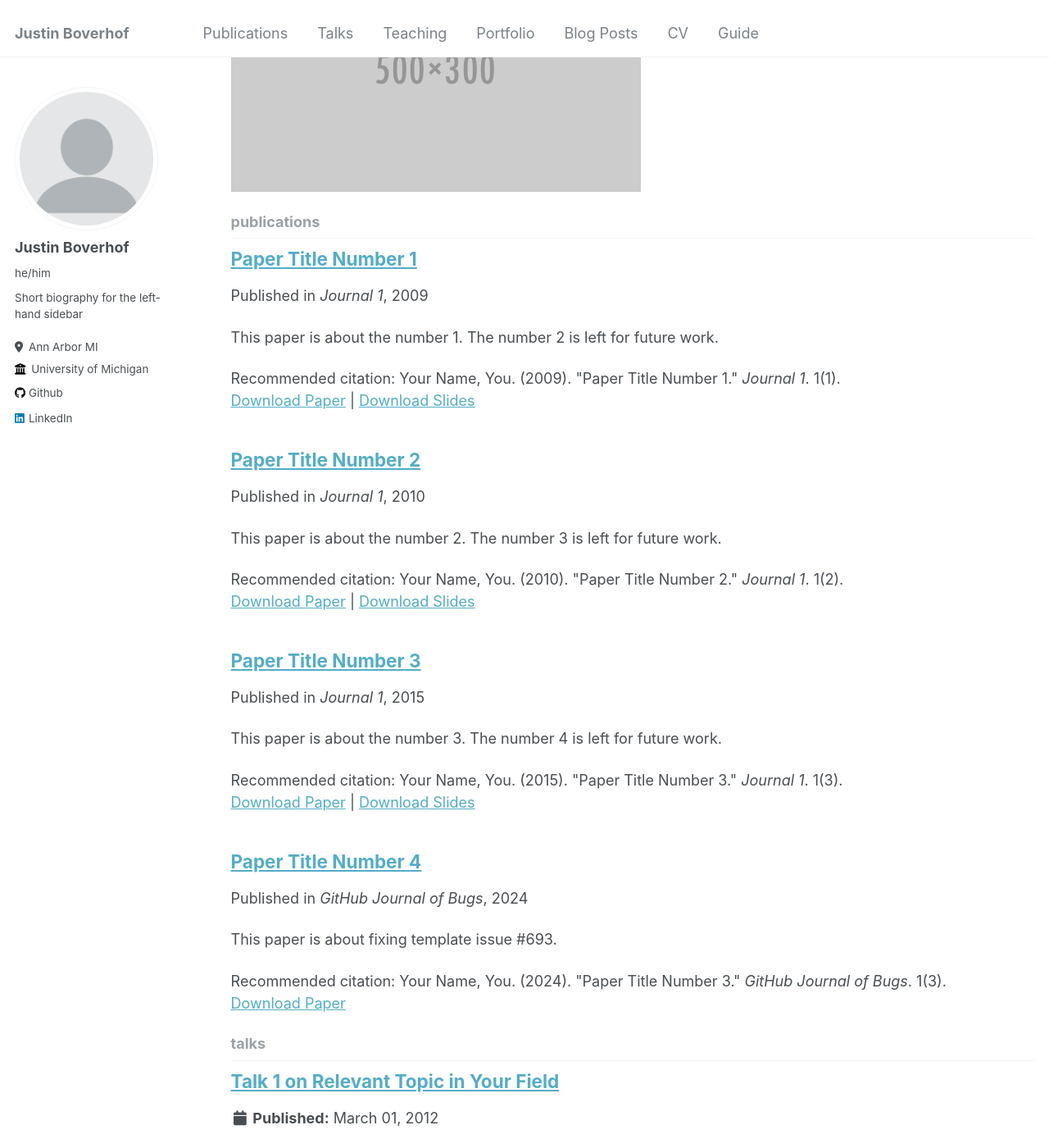
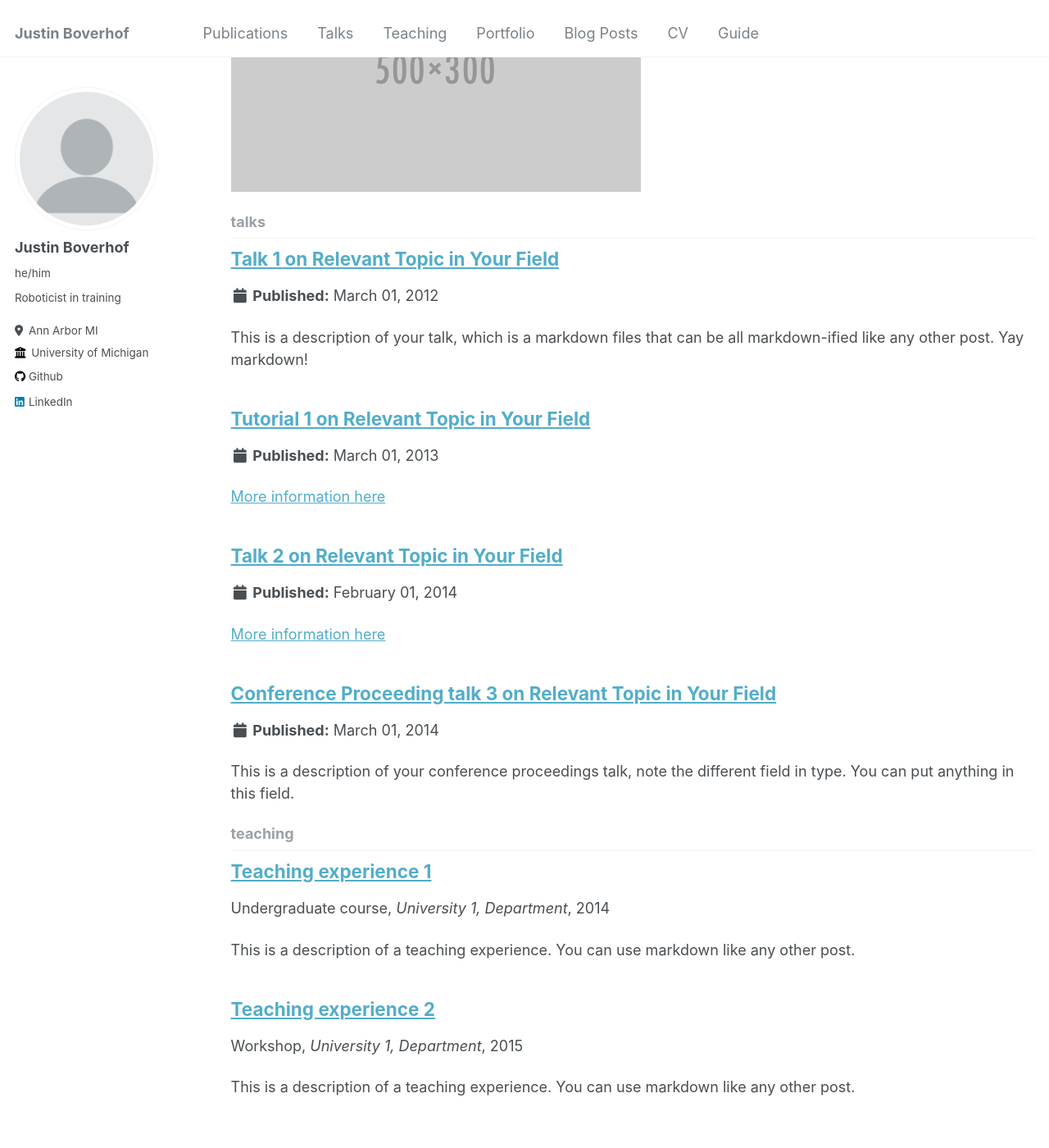
Before and after one commit to JustinBoverhof/justinboverhof.com, a Jekyll site: the page built from _pages/collection-archive.html, in a window 1280 px wide and 1400 px high, scrolled down 858 px. Shown: the whole window at 82% size. Built offline with Jekyll 4.4.1, drawn with Linux system fonts in a browser that asks for light colours; part of the change alters nothing that is shown.

Commit message:
Update _config.yml

```diff
--- a/_config.yml
+++ b/_config.yml
@@ -24,7 +24,7 @@ author:
   avatar           : "profile.png"
   name             : "Justin Boverhof"
   pronouns         : "he/him"
-  bio              : "Short biography for the left-hand sidebar"
+  bio              : "Roboticist in training"
   location         : "Ann Arbor MI"
   employer         : "University of Michigan"
   uri              : # URL
@@ -204,7 +204,7 @@ collections:
     output: true
     permalink: /:collection/:path/
   publications:
-    output: true
+    output: false
     permalink: /:collection/:path/
   portfolio:
     output: true
@@ -250,7 +250,7 @@ defaults:
     values:
       layout: single
       author_profile: true
-      share: false
+      share: true
       comments: true
   # _portfolio
   - scope:
```
